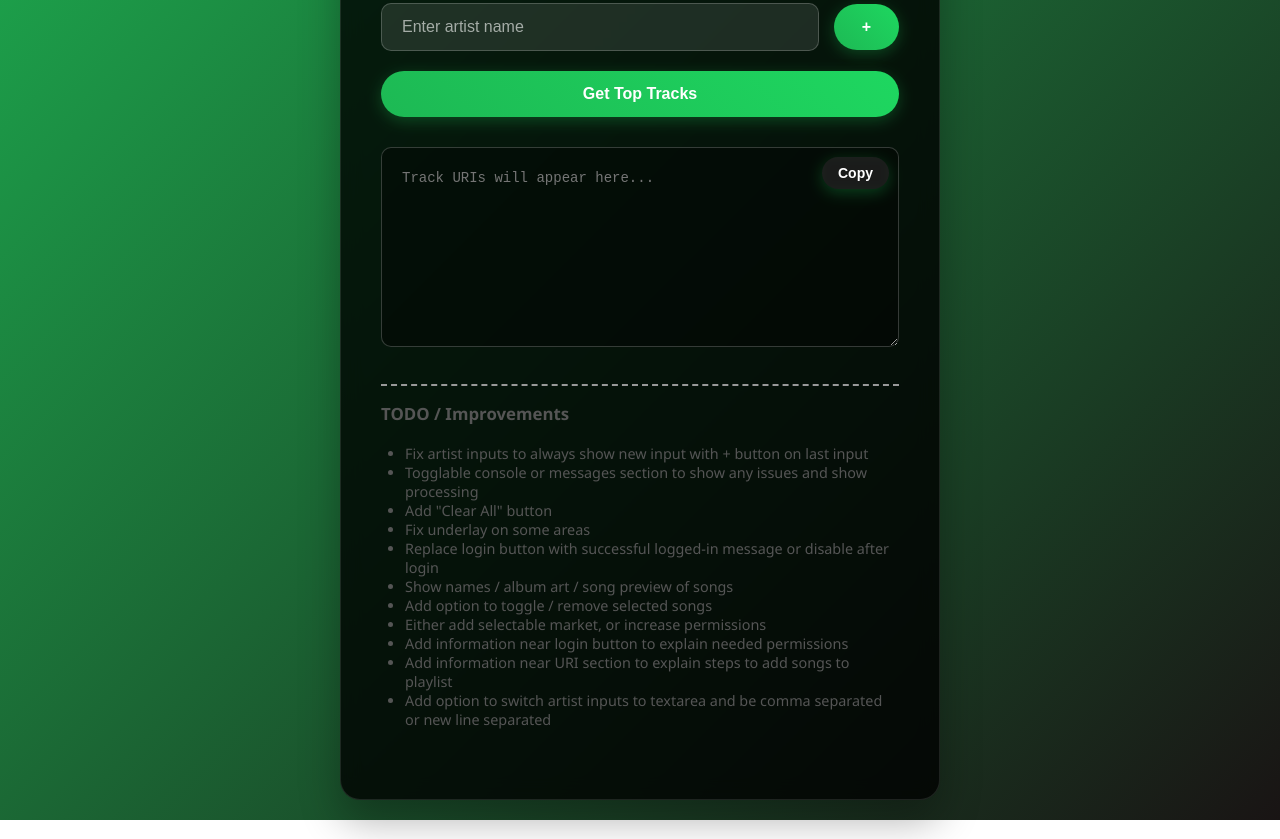
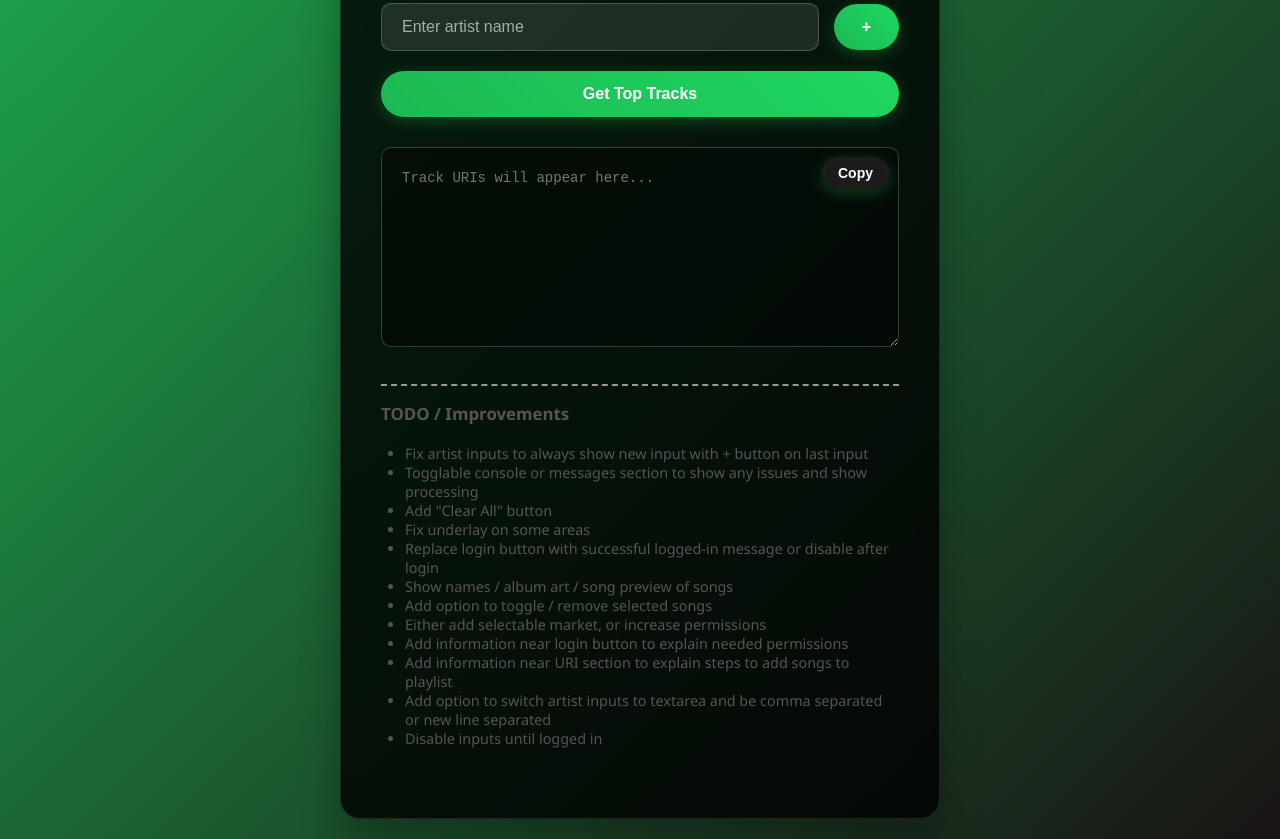
Before and after one commit to joegardiner/spotify-playlist-generator, a plain HTML site: page index.html in a window 1280 px wide. Shown: the part 414-1253 px from the top of the page. Drawn offline with Linux system fonts and the light colour scheme.

Commit message:
Update index.html

```diff
--- a/index.html
+++ b/index.html
@@ -75,6 +75,7 @@
         <li>Add information near login button to explain needed permissions</li>
         <li>Add information near URI section to explain steps to add songs to playlist</li>
         <li>Add option to switch artist inputs to textarea and be comma separated or new line separated</li>
+        <li>Disable inputs until logged in</li>
       </ul>
     </div>
   </div>
```
